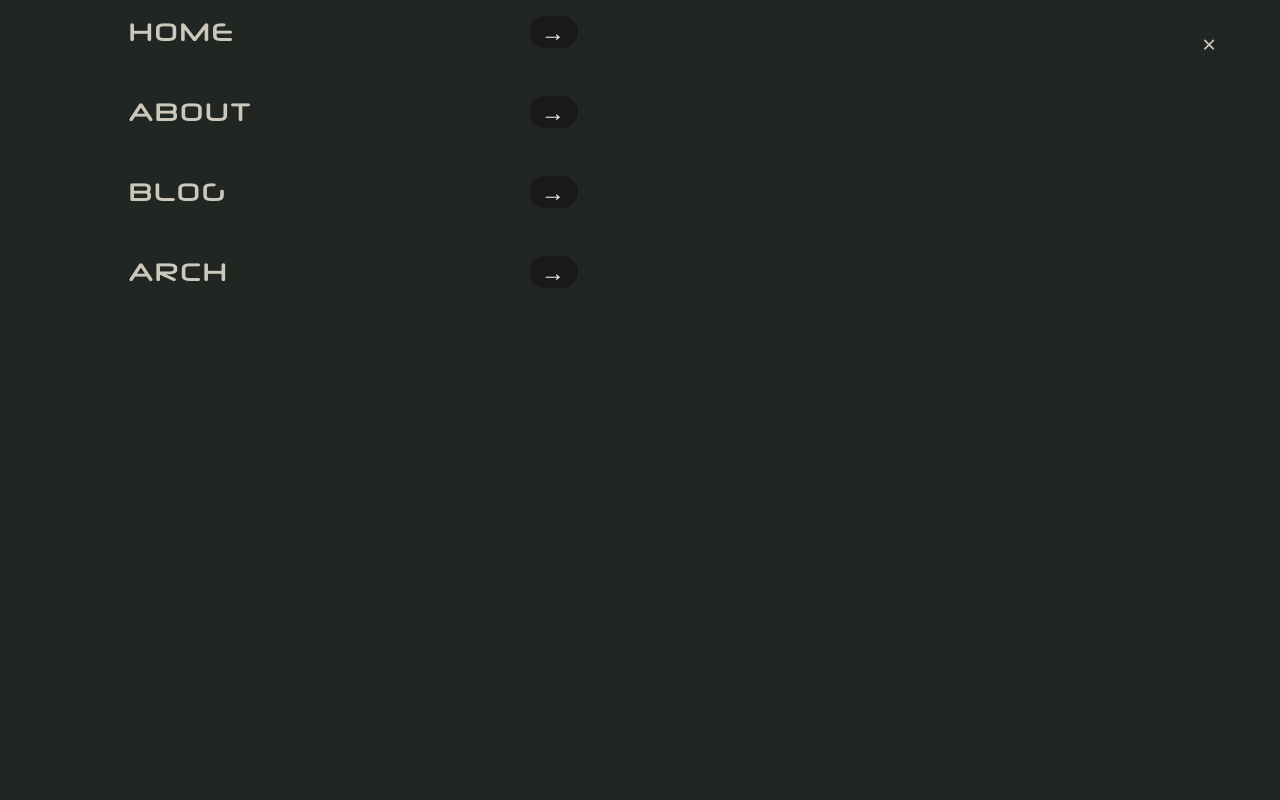
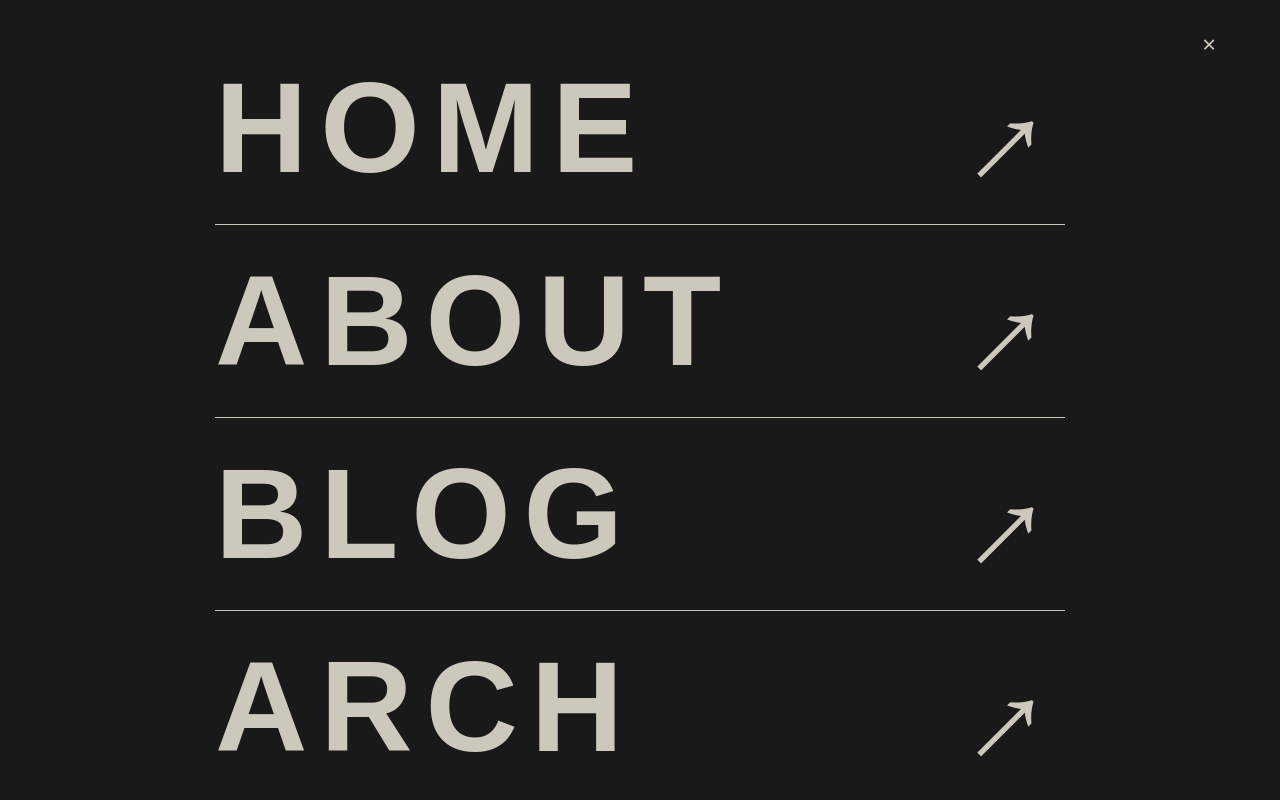
Before and after one commit to ch00z00/portfolio, a Next.js app: page /about in a window 1280 px wide. Both pictures are taken after a click on the button "MENU". Shown: the top 800 px of the page. Built offline with nearby package versions, Linux system fonts and the light colour scheme; a web font is replaced by a local one.

Commit message:
[fix] Fixed some style of Menu.

```diff
--- a/src/components/layouts/Nav/Menu.tsx
+++ b/src/components/layouts/Nav/Menu.tsx
@@ -6,7 +6,7 @@ type Props = {
 
 export const Menu: React.FC<Props> = ({ onClick }) => {
   return (
-    <div id="menu" className="z-20 min-h-screen bg-black-400 text-yellow-100">
+    <div id="menu" className="min-h-screen bg-black-200 text-yellow-100">
       <button
         type="button"
         className="absolute right-16 top-7 cursor-pointer text-2xl"
@@ -14,55 +14,58 @@ export const Menu: React.FC<Props> = ({ onClick }) => {
       >
         ×
       </button>
-      <div className="mx-auto flex h-full max-w-5xl items-center text-5xl font-extrabold">
+      <div className="mx-auto flex h-full max-w-5xl items-center justify-center pt-12 text-5xl font-extrabold">
         <ul id="nav-link" className="space-y-4">
           <li className="text-lg">
             <AnimLinkButton
               href="/"
-              className="w-[300px] font-neuropol sm:w-[450px]"
+              className="w-[350px] font-march-evoked text-4xl tracking-widest sm:text-4xl md:w-[850px] md:text-9xl"
             >
               <div className="flex items-center justify-between text-yellow-100">
                 <div>HOME</div>
-                <div className="rounded-full bg-black-200 px-3 text-white-200">
+                <div className="-rotate-45 rounded-full text-yellow-100 duration-300 group-hover:rotate-0">
                   →
                 </div>
               </div>
             </AnimLinkButton>
           </li>
+          <hr />
           <li className="text-lg">
             <AnimLinkButton
               href="/about"
-              className="w-[300px] font-neuropol sm:w-[450px]"
+              className="w-[350px] font-march-evoked text-4xl tracking-widest sm:text-4xl md:w-[850px] md:text-9xl"
             >
               <div className="flex items-center justify-between text-yellow-100">
                 <div>ABOUT</div>
-                <div className="rounded-full bg-black-200 px-3 text-white-200">
+                <div className="-rotate-45 rounded-full text-yellow-100 duration-300 group-hover:rotate-0">
                   →
                 </div>
               </div>
             </AnimLinkButton>
           </li>
+          <hr />
           <li className="text-lg">
             <AnimLinkButton
               href="/blog/list"
-              className="w-[300px] font-neuropol sm:w-[450px]"
+              className="w-[350px] font-march-evoked text-4xl tracking-widest sm:text-4xl md:w-[850px] md:text-9xl"
             >
               <div className="flex items-center justify-between text-yellow-100">
                 <div>BLOG</div>
-                <div className="rounded-full bg-black-200 px-3 text-white-200">
+                <div className="-rotate-45 rounded-full text-yellow-100 duration-300 group-hover:rotate-0">
                   →
                 </div>
               </div>
             </AnimLinkButton>
           </li>
+          <hr />
           <li className="text-lg">
             <AnimLinkButton
               href="/archives"
-              className="w-[300px] font-neuropol sm:w-[450px]"
+              className="w-[350px] font-march-evoked text-4xl tracking-widest sm:text-4xl md:w-[850px] md:text-9xl"
             >
               <div className="flex items-center justify-between text-yellow-100">
                 <div>ARCH</div>
-                <div className="rounded-full bg-black-200 px-3 text-white-200">
+                <div className="-rotate-45 rounded-full text-yellow-100 duration-300 group-hover:rotate-0">
                   →
                 </div>
               </div>
```
